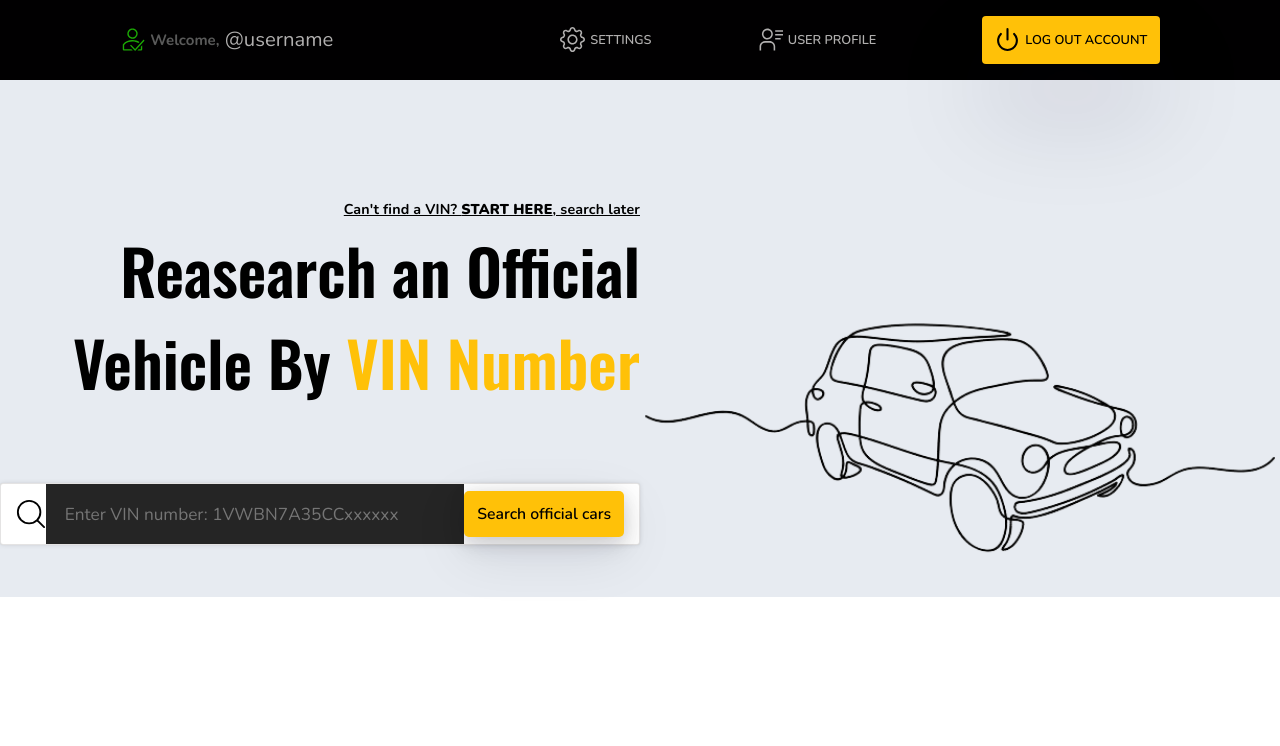
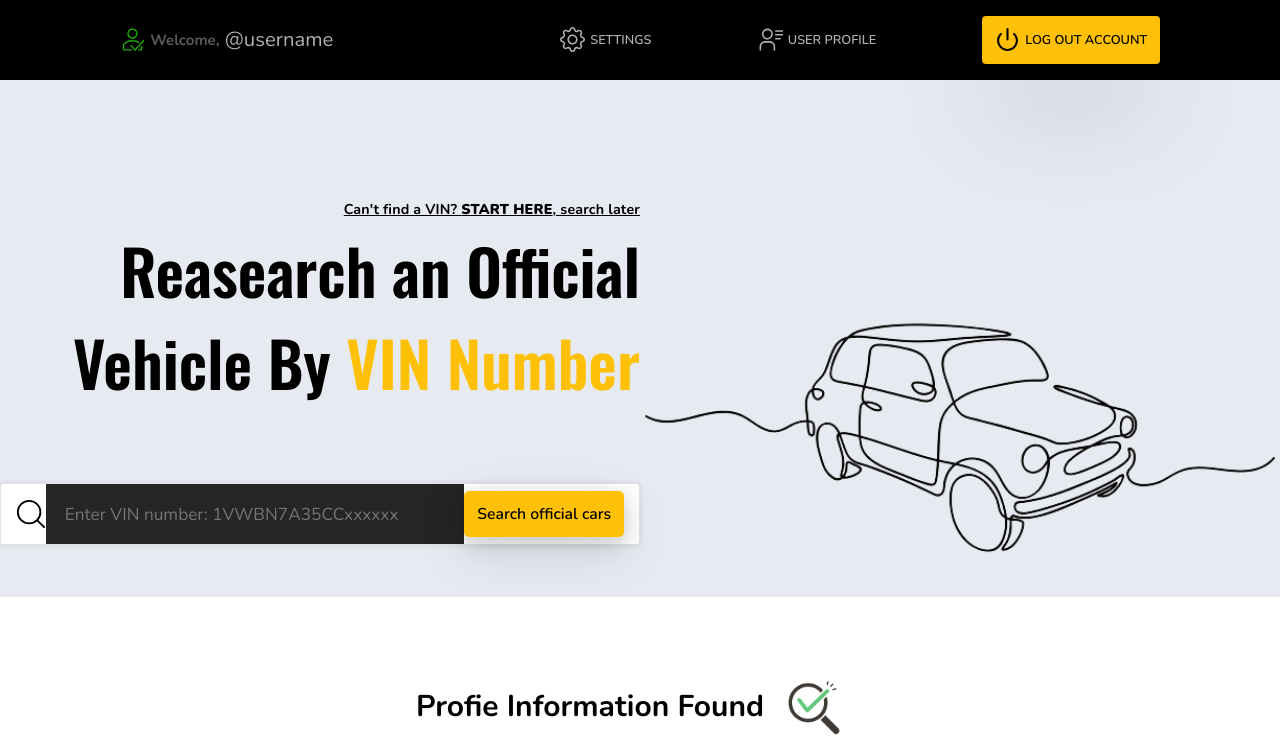
Before and after one commit to obicodeman555/avis, a React (Create React App) app: page /guest/home in a window 1280 px wide. Shown: the top 746 px of the page. Built offline with nearby package versions, Linux system fonts and the light colour scheme; a web font is replaced by a local one.

Commit message:
netlify redirect

```diff
--- a/src/pages/guestHomepage/GuestHomepage.jsx
+++ b/src/pages/guestHomepage/GuestHomepage.jsx
@@ -5,7 +5,7 @@ import gear from "../../assets/svgs/gear.svg";
 import logoutIcon from "../../assets/svgs/power.svg";
 import userProfile from "../../assets/svgs/user-profile.svg";
 import car from "../../assets/images/car.png";
-// import ProfileOverview from "../../components/profileOverview/ProfileOverview";
+import ProfileOverview from "../../components/profileOverview/ProfileOverview";
 import { Link } from "react-router-dom";
 
 const GuestHomepage = () => {
@@ -134,7 +134,7 @@ const GuestHomepage = () => {
             </div>
           </section>
         </main>
-        {/* <ProfileOverview /> */}
+        <ProfileOverview />
       </div>
     </div>
   );
```
Also changed, not shown: 1 other file (tests, documents, lock files or other folders).
